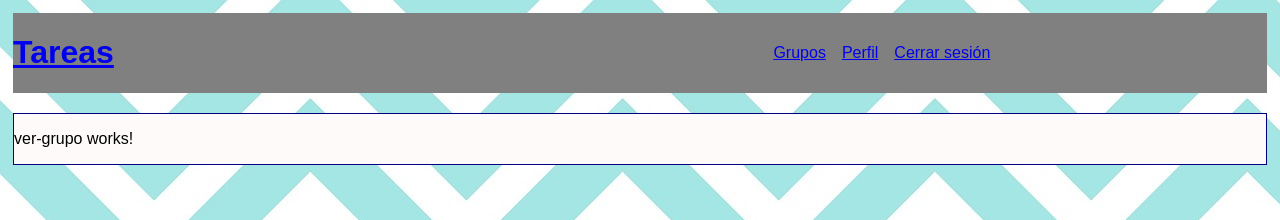
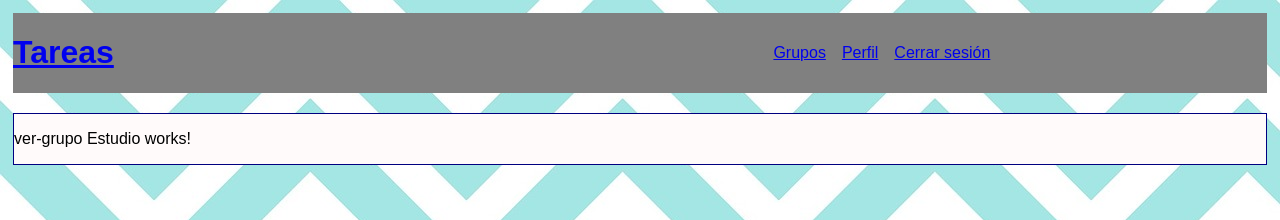
Before and after one commit to mpaulaacosta/nextu-angular2-ejercicio-componentes-y-directivas, an Angular app in the folder tareas/: page /ver-grupo/Estudio in a window 1280 px wide. Shown: the top 220 px of the page. Built offline with nearby package versions, Linux system fonts and the light colour scheme.

Commit message:
12. muestra el nombre del grupo al que se accedió en el título del componente

```diff
--- a/tareas/src/app/ver-grupo/ver-grupo.component.html
+++ b/tareas/src/app/ver-grupo/ver-grupo.component.html
@@ -1,5 +1,5 @@
 <div class="contenedor-ver-grupo">
   <p>
-    ver-grupo works!
+    ver-grupo {{nombreGrupo}} works!
   </p>
 </div>
```
